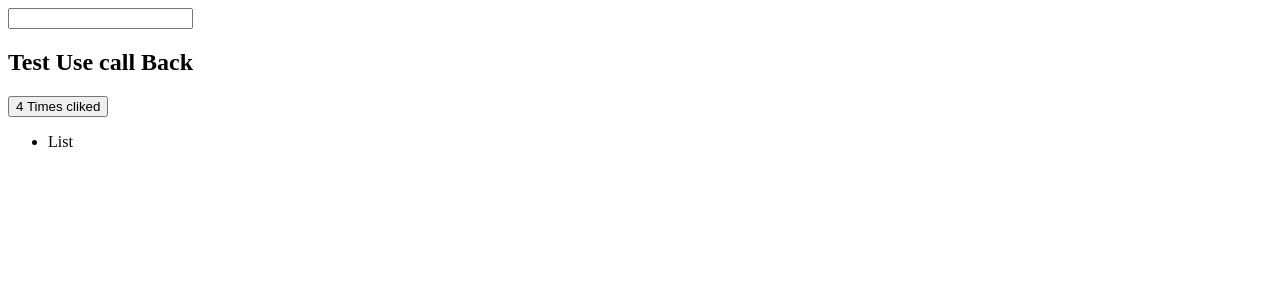
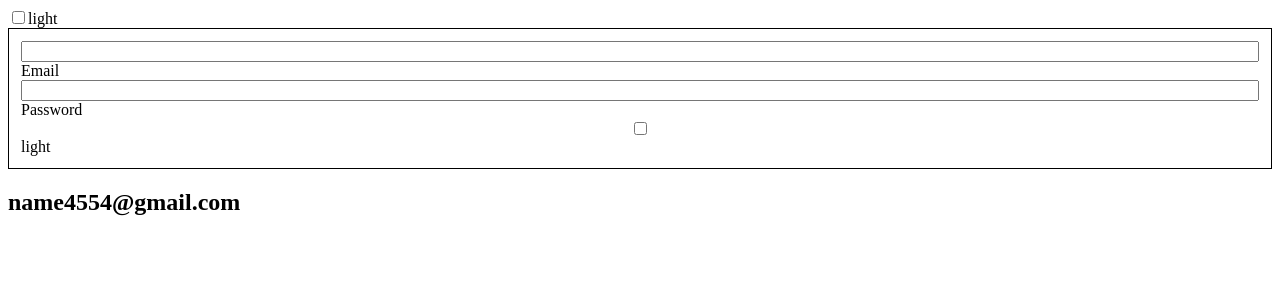
Before and after one commit to ajmal-m/React-interview-problems, a React (Vite) app: page / in a window 1280 px wide. Shown: the top 300 px of the page. Built offline with nearby package versions, Linux system fonts and the light colour scheme.

Commit message:
Theme Provider add

```diff
--- a/src/App.tsx
+++ b/src/App.tsx
@@ -12,11 +12,11 @@
 // import  './components/theme-toggler/index.css';
 // import {ThemeToggler} from './components/theme-toggler/index'
 
-import {Sample, TestUseCallBackTwo, Counter, Stopwatch, Form, CatFriends, StateComponent,  VideoPlayer, CounterButton, NameAgeForm} from './components/sample/index'
+import {Sample, ContextApp, Counter, Stopwatch, Form, CatFriends, StateComponent,  VideoPlayer, CounterButton, NameAgeForm} from './components/sample/index'
 
 function App() {
   return (
-      <TestUseCallBackTwo/>
+      <ContextApp/>
   )
 }
 
--- a/src/components/sample/index.tsx
+++ b/src/components/sample/index.tsx
@@ -1,4 +1,4 @@
-import { memo, useActionState, useCallback, useEffect, useRef, useState } from "react";
+import { createContext, memo, useActionState, useCallback, useContext, useEffect, useRef, useState } from "react";
 
 export const Sample = ()=> {
 
@@ -489,3 +489,51 @@ const ListTwo = memo(({updateNum, num} : {updateNum : () => void, num: number})
         </ul>
     </>
 });
+
+export const ThemeContext = createContext(null);
+
+const ThemeForm = () => {
+    const {theme, setTheme} = useContext(ThemeContext);
+    return <>
+    <form action="" style={{
+        display:'flex',
+        flexDirection:"column",
+        border:'1px solid black',
+        padding:'12px',
+        background: theme === 'dark' ? 'black' : 'white',
+        color: theme === 'dark' ? 'white' : 'black'
+    }}>
+        <input type="text" />
+        <label htmlFor="">Email</label>
+        <input type="password" name="" id="" />
+        <label htmlFor="">Password</label>
+        <input type="checkbox" name="" checked={theme === 'dark'} onChange={() => setTheme(theme ==='dark' ? 'light' : 'dark')} id="" />{theme}
+    </form>
+    </>
+}
+
+
+const NameStick = memo(() => {
+    console.log("name component");
+    return <>
+        <h2>
+            name4554@gmail.com
+        </h2>
+    </>
+});
+
+export const ContextApp = () => {
+    const [theme, setTheme] = useState('light');
+    return <>
+        <ThemeContext.Provider value={{theme, setTheme}}>
+            <input
+                type="checkbox"
+                checked={theme == 'dark'}
+                name="theme" id="theme"
+                onChange={() => setTheme( theme =='dark' ? 'light' : 'dark')}
+            />{theme}
+            <ThemeForm/>
+            <NameStick/>
+        </ThemeContext.Provider>
+    </>
+}
```
